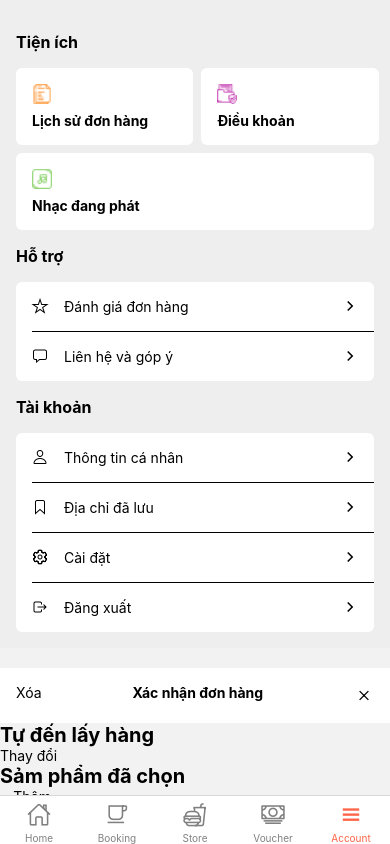
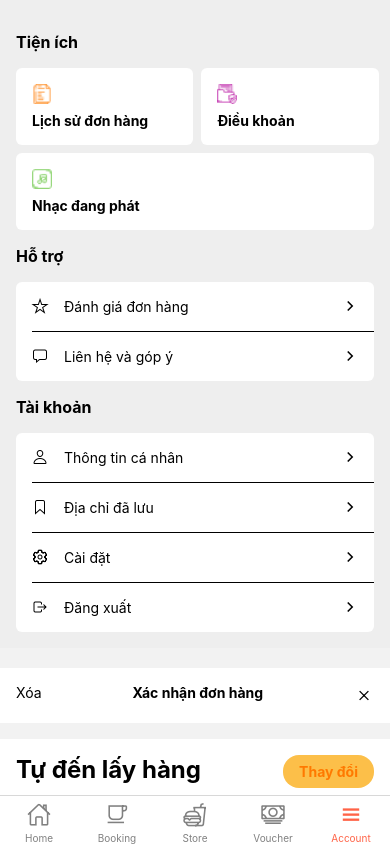
Before and after one commit to ninhtao102/RNCoffeeHouse, a React Native app: screen /Account in a window 390 px wide. Built offline with nearby package versions, Linux system fonts and the light colour scheme.

Commit message:
create cart screen

```diff
--- a/src/screens/Cart.js
+++ b/src/screens/Cart.js
@@ -1,6 +1,7 @@
 import React from 'react'
-import { Image,  View, Text, TouchableOpacity, SafeAreaView, ScrollView, StyleSheet} from 'react-native'
+import { Dimensions, Image,  View, Text, TouchableOpacity, SafeAreaView, ScrollView, StyleSheet} from 'react-native'
 import Ionicons from 'react-native-vector-icons/Ionicons'
+const WIDTH = Dimensions.get('window').width;
 
 export default function Cart() {
     return (
@@ -16,20 +17,48 @@ export default function Cart() {
                     </TouchableOpacity>
                 </View>
 
-                <View>
-                    <View>
+                <View style={styles.content}>
+                    <View style={styles.headerContent}>
                         <Text style={styles.titleContent}>Tự đến lấy hàng</Text>
                         <TouchableOpacity>
-                            <Text>Thay đổi</Text>
+                            <Text style={styles.btnContent}>Thay đổi</Text>
+                        </TouchableOpacity>
+                    </View>
+
+                    <View >
+                        <Ionicons name="chevron-forward-outline" size={20} color="#000" style={styles.rightArrow} />
+                        <Text style={styles.address}>
+                            Chung cư Victoria Văn Phú tòa V2 khu đô thị Văn Phú, Hà Đông, Hà Nội, Việt Nam
+                        </Text>
+                    </View>
+                    <View style={styles.line}></View>
+                    <View>
+                        <TouchableOpacity>
+                            <Text>Ngày mai</Text>
+                            <Text style={{color: '#000'}}>Sớm nhất có thể</Text>
+                            <Ionicons name="chevron-forward-outline" size={20} color="#000" style={[styles.rightArrow, {top: -24}]} />
                         </TouchableOpacity>
                     </View>
                 </View>
 
-                <View>
-                    <View>
+                <View style={styles.content}>
+                    <View style={styles.headerContent}>
                         <Text style={styles.titleContent}>Sảm phẩm đã chọn</Text>
                         <TouchableOpacity>
-                            <Text>+ Thêm</Text>
+                            <Text style={styles.btnContent}>+ Thêm</Text>
+                        </TouchableOpacity>
+                    </View>
+
+                    <View>
+                        <TouchableOpacity style={{ marginTop: 16, flexDirection: 'row', justifyContent: 'space-between'}}>
+                            <View style={{flexDirection: 'row'}}>
+                                <Ionicons name="pencil-outline" size={20} color="#FF7900" />
+                                <View style={{marginLeft: 16}}>
+                                    <Text>x3 Bạc Sỉu</Text>
+                                    <Text>Lớn</Text>
+                                </View>
+                            </View>
+                            <Text>35.000đ</Text>
                         </TouchableOpacity>
                     </View>
                 </View>
@@ -83,6 +112,7 @@ const styles = StyleSheet.create({
     },
     content: {
         marginTop: 16,
+        padding: 16,
         backgroundColor: '#FFF'
     },
     header: {
@@ -96,14 +126,26 @@ const styles = StyleSheet.create({
         textAlign: 'center',
         fontWeight: 'bold'
     },
-    line: {
-        borderBottomWidth: 1,
-        borderBottomColor: '#CCC'
+    headerContent: {
+        flexDirection: 'row',
+        justifyContent: 'space-between'
+    },
+    btnContent: {
+        padding: 8,
+        paddingHorizontal: 16,
+        color: '#FF7900',
+        backgroundColor: '#fcbf49',
+        fontWeight: 'bold',
+        borderRadius: 16,
     },
     titleContent: {
         color: '#000',
-        fontSize: 20,
+        fontSize: 24,
         fontWeight: 'bold'
+    },
+    address: {
+        color: '#000',
+        width: WIDTH*0.8
     },
     select: {
         color: '#0077b6',
@@ -112,7 +154,6 @@ const styles = StyleSheet.create({
         top: 21,
         alignSelf: 'flex-end',
     },
-
     infoBooking: {
         padding: 24,
         flexDirection: 'row',
@@ -134,5 +175,11 @@ const styles = StyleSheet.create({
         textTransform: 'uppercase',
         fontWeight: 'bold',
         borderRadius: 24,
+    },
+    line: {
+        marginTop: 16,
+        backgroundColor: '#CCC',
+        width: WIDTH,
+        height: 1,
     }
 })
```
